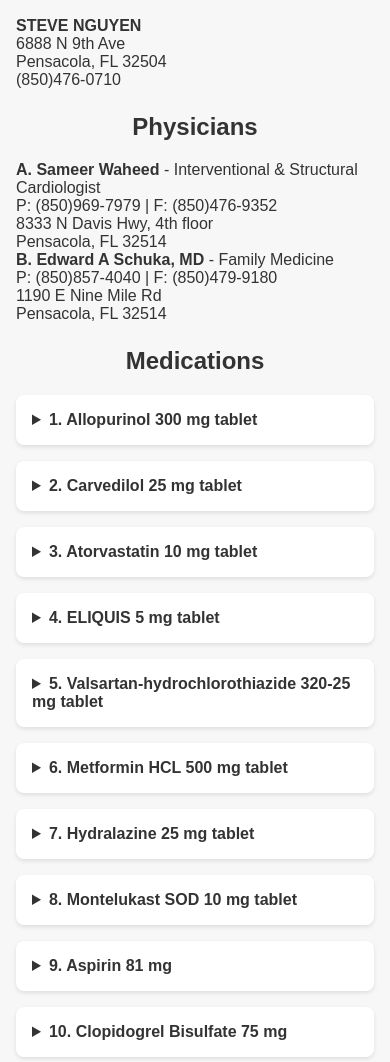
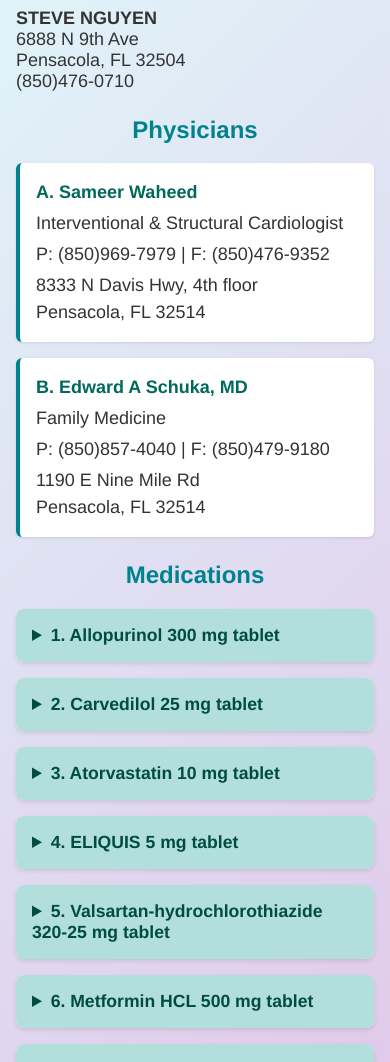
Before and after one commit to NancyCu/MedList, a plain HTML site: page index.html in a window 390 px wide. Shown: the part 127-1189 px from the top of the page. Drawn offline with Linux system fonts and the light colour scheme.

Commit message:
style: enhance layout and add drug links

```diff
--- a/script.js
+++ b/script.js
@@ -48,8 +48,12 @@
   const el = document.getElementById('physicians');
   let html = '<h2>Physicians</h2>';
   physicians.forEach(doc => {
-    html += `<div class="physician"><strong>${doc.letter}. ${doc.name}</strong> - ${doc.specialty}<br>
-      P: ${doc.phone} | F: ${doc.fax}<br>${doc.address}</div>`;
+    html += `<div class="physician">
+      <p class="phys-name"><strong>${doc.letter}. ${doc.name}</strong></p>
+      <p>${doc.specialty}</p>
+      <p>P: ${doc.phone} | F: ${doc.fax}</p>
+      <p>${doc.address}</p>
+    </div>`;
   });
   el.innerHTML = html;
 }
@@ -57,6 +61,7 @@
 function renderMedications() {
   const list = document.getElementById('med-list');
   medications.forEach(med => {
+    const link = `https://www.drugs.com/search.php?searchterm=${encodeURIComponent(med.name)}`;
     const li = document.createElement('li');
     li.className = 'med-item';
     li.innerHTML = `<details>
@@ -66,6 +71,7 @@
           <p><strong>Commonly known as:</strong> ${med.common}</p>
           <p><strong>RX:</strong> ${med.rx}</p>
           <p><strong>Treatment:</strong> ${med.treatment}</p>
+          <p><a href="${link}" target="_blank" rel="noopener noreferrer">More information</a></p>
         </div>
       </details>`;
     list.appendChild(li);
--- a/styles.css
+++ b/styles.css
@@ -1,8 +1,8 @@
 body {
-  font-family: Arial, sans-serif;
+  font-family: "Helvetica Neue", Arial, sans-serif;
   margin: 0;
   padding: 0;
-  background: #f7f7f7;
+  background: linear-gradient(135deg, #e0f7fa, #e1bee7);
   color: #333;
 }
 
@@ -12,12 +12,38 @@
   padding: 1rem;
 }
 
-h1, h2 {
+h1,
+h2 {
   text-align: center;
+  color: #00695c;
 }
 
-#patient, #physicians {
+h2 {
+  color: #00838f;
+}
+
+#patient,
+#physicians {
   margin-bottom: 1.5rem;
+}
+
+.physician {
+  background: #fff;
+  border-left: 4px solid #00838f;
+  padding: 0.75rem 1rem;
+  margin-bottom: 1rem;
+  border-radius: 6px;
+  line-height: 1.5;
+  box-shadow: 0 1px 3px rgba(0, 0, 0, 0.1);
+}
+
+.physician p {
+  margin: 0.25rem 0;
+}
+
+.phys-name {
+  color: #00695c;
+  font-weight: bold;
 }
 
 .med-list {
@@ -30,7 +56,7 @@
   background: #fff;
   border-radius: 8px;
   margin-bottom: 1rem;
-  box-shadow: 0 2px 4px rgba(0,0,0,0.1);
+  box-shadow: 0 2px 4px rgba(0, 0, 0, 0.1);
   overflow: hidden;
 }
 
@@ -38,10 +64,49 @@
   padding: 1rem;
   font-weight: bold;
   cursor: pointer;
+  background: #b2dfdb;
+  color: #004d40;
+  transition: background 0.3s ease;
+}
+
+.med-item summary:hover {
+  background: #80cbc4;
 }
 
 .med-details {
   padding: 0 1rem 1rem;
+  background: #e0f2f1;
+}
+
+.med-details a {
+  color: #00695c;
+  text-decoration: none;
+}
+
+.med-details a:hover {
+  text-decoration: underline;
+}
+
+@media (max-width: 600px) {
+  body {
+    font-size: 18px;
+  }
+
+  h1 {
+    font-size: 1.75rem;
+  }
+
+  h2 {
+    font-size: 1.5rem;
+  }
+
+  .container {
+    padding: 1rem;
+  }
+
+  .med-item summary {
+    font-size: 1.1rem;
+  }
 }
 
 @media (min-width: 600px) {
```
